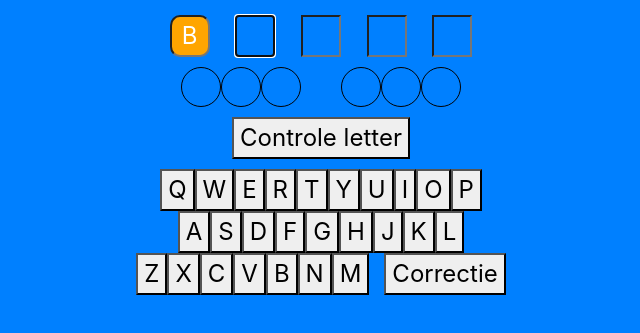
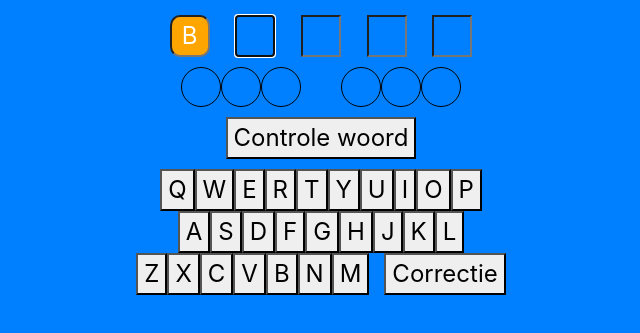
Before and after one commit to Arvidvdc/lingo, a plain HTML site: page index.html in a window 1280 px wide. Shown: the part 51-384 px from the top of the page, without its empty margins (319-959 px from the left). Drawn offline with nearby package versions, Linux system fonts and the light colour scheme.

Commit message:
Trello R15: Tekst knop voor controle letter naar controle woord

```diff
--- a/index.html
+++ b/index.html
@@ -37,7 +37,7 @@
         </div>
         <div class="row justify-content-center"> <!-- Controle knop -->
             <div class="col-md-12 align-self-center text-center">
-                <button id="ctrlLetter" onclick="controleWoord();">Controle letter</button>
+                <button id="ctrlLetter" onclick="controleWoord();">Controle woord</button>
             </div>
         </div>
         <div class="row justify-content-center"> <!-- Toetsenbord-->
```
